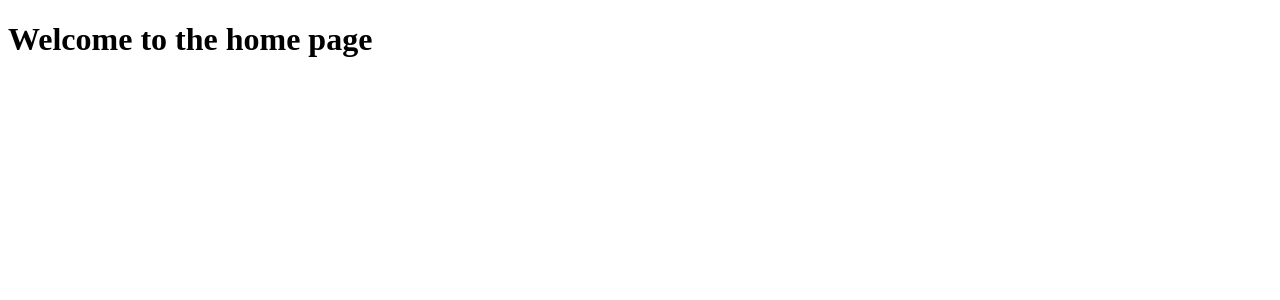
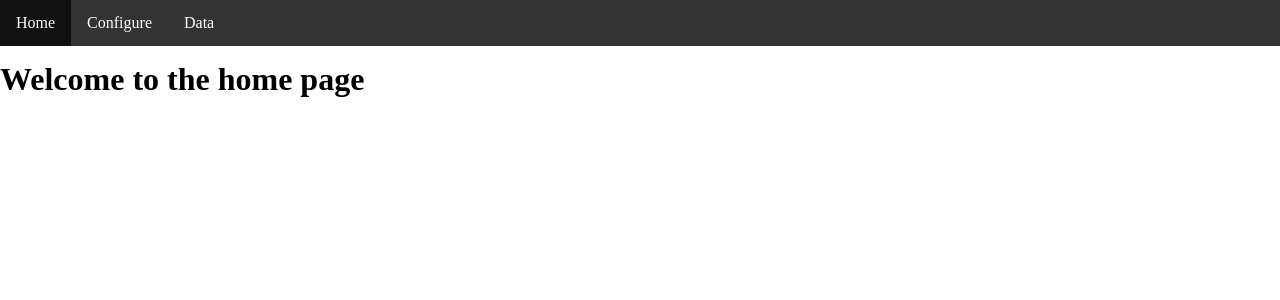
Before and after one commit to jschwel1/budget_app, a Django app: page /budget/ in a window 1280 px wide. Shown: the top 300 px of the page. Run offline with Django 3.2, Linux system fonts and the light colour scheme.

Commit message:
Added categories and set up static files for CSS/JS
base.html contains a header

```diff
--- a/budget/admin.py
+++ b/budget/admin.py
@@ -1,5 +1,5 @@
 from django.contrib import admin
-from budget.models import Bank, Transaction
+from budget.models import Bank, Category, Transaction
 
 # Register your models here.
 
@@ -7,6 +7,10 @@
     pass
 admin.site.register(Bank, BankAdmin);
 
+class CategoryAdmin(admin.ModelAdmin):
+    list_display = ['category']
+admin.site.register(Category, CategoryAdmin);
+
 class TransactionAdmin(admin.ModelAdmin):
     pass
 admin.site.register(Transaction, TransactionAdmin);
--- /dev/null
+++ b/budget/static/budget/style/base.css
@@ -0,0 +1,38 @@
+body {
+	margin:0;
+}
+
+ul.topnav {
+    list-style-type: none;
+    margin: 0;
+    padding: 0;
+    overflow: hidden;
+    background-color: #333;
+    position: fixed;
+    top: 0;
+    width: 100%;
+}
+
+li.topnav {
+    float: left;
+}
+
+li.topnav a {
+    display: block;
+    color: white;
+    text-align: center;
+    padding: 14px 16px;
+    text-decoration: none;
+}
+
+li.topnav a:hover:not(.active) {
+    background-color: #111;
+}
+
+.active {
+    background-color: #4CAF50;
+}
+
+h4{
+    font-color:blue;
+}
--- /dev/null
+++ b/budget/templates/budget/base.html
@@ -0,0 +1,17 @@
+<!Doctype html>
+<html>
+<head>
+    {% load static %}
+    <link rel="stylesheet" type="text/css" href="{% static 'budget/style/base.css' %}" />
+    <title>{%block title%}{%endblock%}</title>
+</head>
+<body>
+<ul class="topnav">
+    <li class="topnav"><a>Home</a></li>
+    <li class="topnav"><a>Configure</a></li>
+    <li class="topnav"><a>Data</a></li>
+</ul>
+<h4> Template </h4>
+{%block body%}{%endblock%}
+</body>
+</html>
--- a/budget/templates/budget/index.html
+++ b/budget/templates/budget/index.html
@@ -1,8 +1,6 @@
-<!DOCTYPE html>
-<html>
-<head>
-</head>
-<body>
+{% extends 'budget/base.html' %}
+{%block title%}Index page {% endblock %}
+
+{% block body %}
 <h1>Welcome to the home page</h2>
-</body>
-</html>
+{% endblock %}
--- a/budget/urls.py
+++ b/budget/urls.py
@@ -21,4 +21,5 @@
 
 urlpatterns = [
     path(r'', views.home_page, name='home'),
+    path(r'base', views.load_base, name='base'),
 ]
--- a/budget/views.py
+++ b/budget/views.py
@@ -4,4 +4,7 @@
 
 def home_page(request):
     context = {}
-    return render(request, 'budget/index.html', context);
+    return render(request, 'budget/index.html', context)
+
+def load_base(request):
+    return render(request, 'budget/base.html')
--- a/mysite/urls.py
+++ b/mysite/urls.py
@@ -21,6 +21,6 @@
 
 urlpatterns = [
     path('admin/', admin.site.urls),
-    url(r'^/?$', lambda r:HttpResponseRedirect('/budget/')),
+    url(r'^$', lambda r:HttpResponseRedirect('/budget/')),
     url(r'budget/?', include('budget.urls', namespace='budget')),
 ]
--- /dev/null
+++ b/requirements.txt
@@ -0,0 +1 @@
+Django==2.0.7
```
Also changed, not shown: budget/models.py (+36 -14 lines), budget/templates/budget/config.html (added), budget/templates/budget/overview.html (added), 2 other files.
